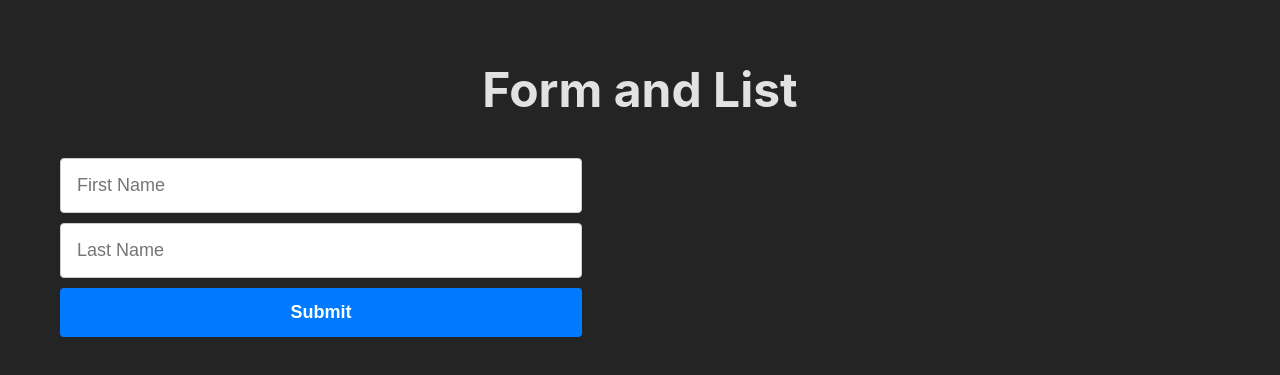
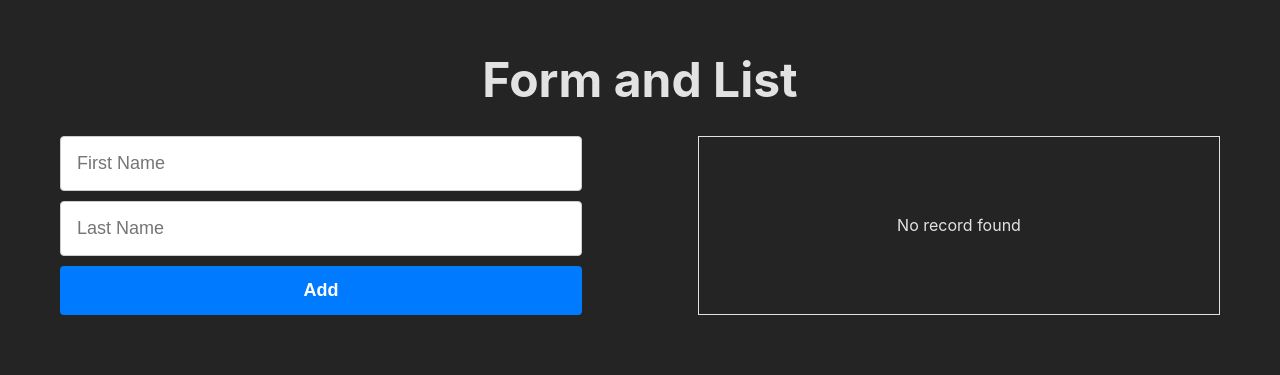
Before and after one commit to manishgcodes/example-indexed-db, a React (Vite) app: page / in a window 1280 px wide. Shown: the part 221-596 px from the top of the page. Built offline with nearby package versions, Linux system fonts and the light colour scheme.

Commit message:
add no record check

```diff
--- a/src/App.css
+++ b/src/App.css
@@ -9,6 +9,7 @@ header {
   margin-bottom: 20px;
 
   h1 {
+    margin: 0;
     font-size: 48px;
     font-weight: bold;
   }
@@ -99,3 +100,12 @@ button:hover {
   background-color: #e0a800;
   outline: 2px solid white;
 }
+
+.list-container .no-records {
+  width: 100%;
+  height: 179px;
+  display: flex;
+  align-items: center;
+  justify-content: center;
+  border: 1px solid #e1e1e1;
+}
--- a/src/App.tsx
+++ b/src/App.tsx
@@ -102,13 +102,14 @@ function App() {
               placeholder="Last Name"
             />
             <button type="submit">
-              {isEditing !== null ? "Update" : "Submit"}
+              {isEditing !== null ? "Update" : "Add"}
             </button>
           </form>
         </div>
         <div className="list-container">
           <ul>
-            {items.map(({ id, firstname, lastname }) => (
+            {items.length ? (
+              items.map(({ id, firstname, lastname }) => (
                 <li key={id}>
                   <span className="user-name">
                     {firstname} {lastname}
@@ -118,7 +119,12 @@ function App() {
                     <button onClick={() => handleDelete(id)}>Delete</button>
                   </div>
                 </li>
-            ))}
+              ))
+            ) : (
+              <div className="no-records">
+                <span>No record found</span>
+              </div>
+            )}
           </ul>
         </div>
       </div>
```
Lines whose indentation alone changed are shown as unchanged.
